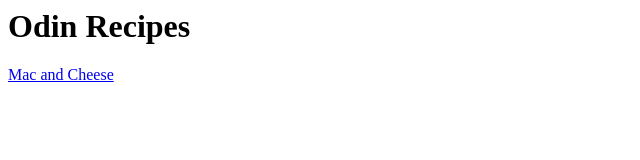
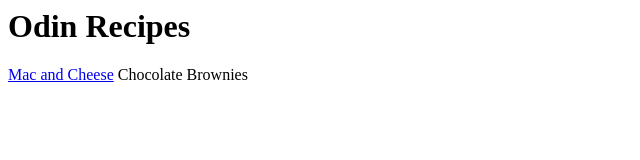
Before and after one commit to NucyLoodle/odin-recipes, a plain HTML site: page index.html in a window 1280 px wide. Shown: the whole page, without its empty margins (0-640 px from the left). Drawn offline with Linux system fonts and the light colour scheme.

Commit message:
Create link to brownies

```diff
--- a/index.html
+++ b/index.html
@@ -7,5 +7,6 @@
     <body>
         <h1>Odin Recipes</h1>
         <a href="mac-and-cheese.html">Mac and Cheese</a>
+        <a hred="brownies.html">Chocolate Brownies</a>
     </body>
 </html>
```
